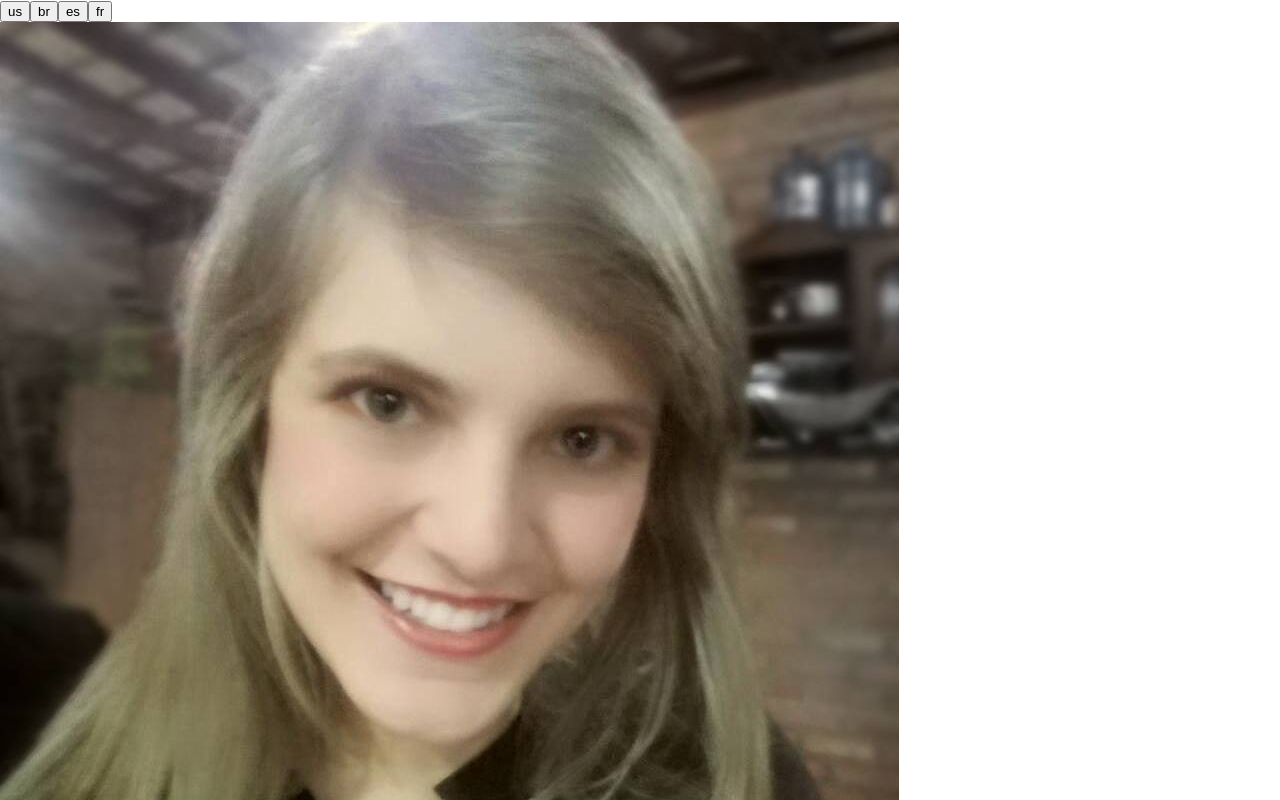
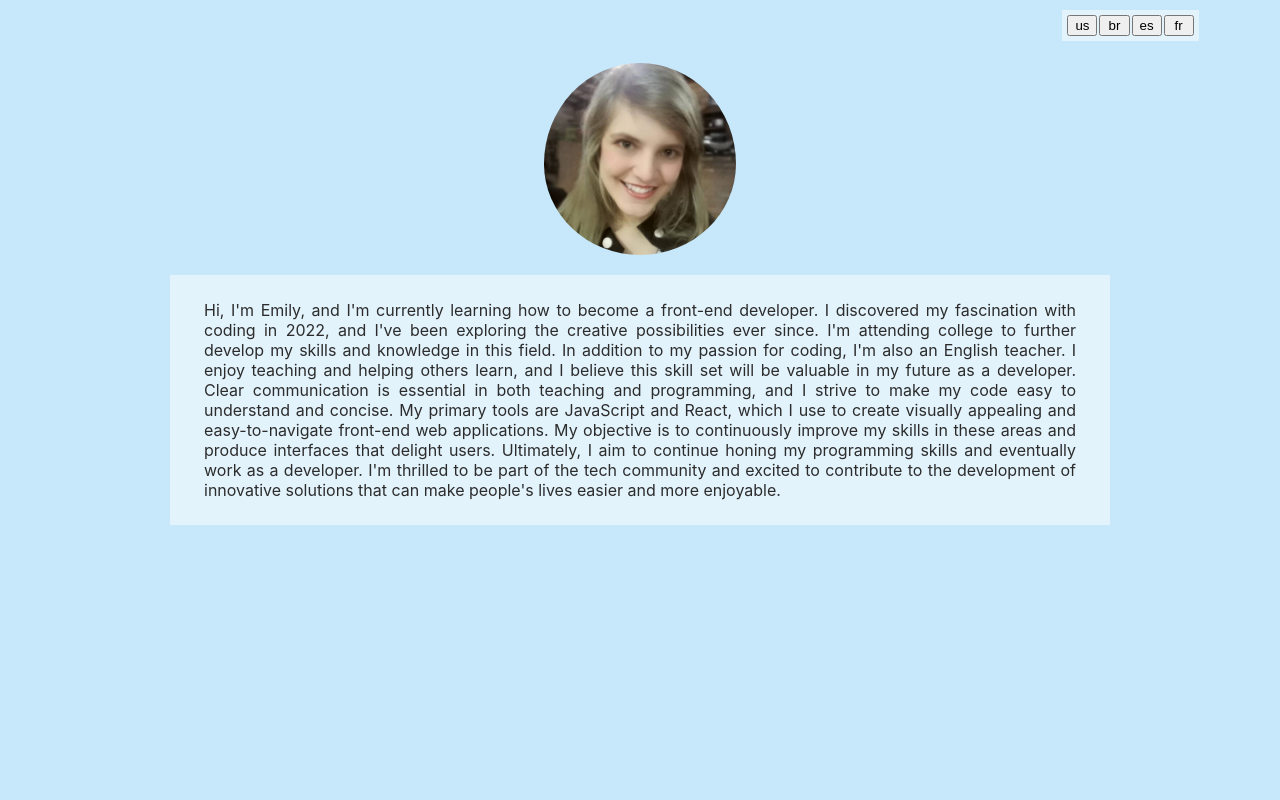
Before and after one commit to snoozleEmily/The-Coding-Journey-Of-Emily, a React (Create React App) app: page / in a window 1280 px wide. Shown: the top 800 px of the page. Built offline with nearby package versions, Linux system fonts and the light colour scheme.

Commit message:
Started to style
I set some CSS variables, fixed the image and the container div with the text.

```diff
--- a/src/App.css
+++ b/src/App.css
@@ -1,6 +1,60 @@
 /* Let's style this baby */
 
+:root {
+    --clr--base: #C7E7FA;
+    --clr--letters: #2C2C2C;
+    --clr--container: #ffffff80;
+}
+
+body {
+    background-color: var(--clr--base);
+    color: var(--clr--letters);
+  }
+
+  .flags {
+    display: inline-grid;
+    grid-template-columns: repeat(4, 1fr);
+    grid-gap: 2px;
+    position: relative;
+    top: 10px;
+    left: 83%;
+    background-color: var(--clr--container);
+    padding: 5px;
+
+}
+
 .portrait {
-    width:  10 px;
-    height: 10 px;
+    border-radius: 50%;
+    display: block;
+    margin-left: auto;
+    margin-right: auto;
+    margin-top: 2em;
+    width: 30%;
+
+    max-width: 12em;
+    height: auto;
+
+    margin-bottom: 10px;
+    padding-bottom: 10px;
 }
+
+.introcontainer {
+    width: 80%;
+    height: auto;
+    display: block;
+    margin-left: auto;
+    margin-right: auto;
+
+    background-color: var(--clr--container);
+    padding: 5px;
+    padding-right: 30px;
+    padding-left: 30px;
+
+    max-width: 55em;
+}
+
+.introduction {
+    padding: 4px;
+    text-align: justify;
+
+}
--- a/src/App.js
+++ b/src/App.js
@@ -25,7 +25,7 @@ function App() {
     <main>
       <Flags />
       <section>
-        <img src={image} alt="Emily's portrait" className='portrait'/>
+        <img src={image} alt="Emily's portrait" className="portrait"/>
         <Presentation language={language}/>
       </section>
     </main>
--- a/src/Flags.js
+++ b/src/Flags.js
@@ -1,7 +1,8 @@
 import React from 'react';
+import './App.css';
 
 function Flags(){
-    //How can I acess setLanguage here?????????????????????
+    //How can I acess setLanguage here?
     return (
         <div className="flags">
             <button className="us">us</button>
--- a/src/Presentation.js
+++ b/src/Presentation.js
@@ -1,11 +1,12 @@
 import React from 'react';
+import './App.css';
 
 function Presentation({language}){
     const lang = language.presentation
     return(
         <main>
-           <article>
-                <p>
+           <article className='introcontainer'>
+                <p className='introduction'>
                     {lang}
                 </p>
             </article>
--- a/src/data.js
+++ b/src/data.js
@@ -13,13 +13,13 @@ const info = [
     {
         id: 2,
         language: 'portuguese',
-        presentation: `Olá, eu sou a Emily e estou me tornando uma desenvolvedora de front-end. Comecei a aprender programação em 2022 e desde então estou fascinada pelas infinitas possibilidades criativas que a programação oferece. Atualmente, estou na faculdade para aprimorar minhas habilidades e conhecimentos nessa área.
+        presentation: `Olá, eu sou a Emily e estou me tornando uma desenvolvedora Front-end. Comecei a aprender programação em 2022 e, desde então, estou fascinada pelas infinitas possibilidades criativas que a programação oferece. Atualmente, estou na faculdade para aprimorar minhas habilidades e conhecimentos nessa área.
 
-        Além da minha paixão pela programação, também sou professora de inglês. Adoro ensinar e ajudar os outros a aprender, e acredito que essa habilidade será valiosa na minha carreira como desenvolvedora. A comunicação é fundamental tanto no ensino quanto na programação, e faço questão de escrever um código claro, conciso e compreensível.
+             Além da minha paixão pela programação, também sou professora de inglês. Adoro ensinar e ajudar os outros a aprender, e acredito que essa habilidade será valiosa na minha carreira como desenvolvedora. A comunicação é fundamental tanto no ensino quanto na programação, e faço questão de escrever um código claro, conciso e compreensível.
 
-        Utilizo o JavaScript e o React para criar interfaces atraentes e fáceis de usar em aplicações web. Meu objetivo é continuar aprimorando minhas habilidades nessas áreas e desenvolver interfaces que cativem os usuários.
+             Utilizo HTML, CSS, JavaScript e React para criar interfaces atraentes e de fácil uso em aplicações web. Meu objetivo é continuar aprimorando minhas habilidades nessas áreas, desenvolvendo interfaces que cativem os usuários e estar aberta a novas tecnologias.
 
-        Quero continuar melhorando minhas habilidades de programação e trabalhar como desenvolvedora. Estou muito animada para fazer parte da comunidade de tecnologia e contribuir para o desenvolvimento de soluções inovadoras que possam facilitar e tornar a vida das pessoas mais agradável.`,
+             Quero continuar aprimorando minhas habilidades de programação e trabalhar como desenvolvedora. Estou muito animada para fazer parte da comunidade de tecnologia e contribuir para o desenvolvimento de soluções inovadoras que possam facilitar e tornar a vida das pessoas mais agradável.`,
       },
       {
         id: 3,
```
